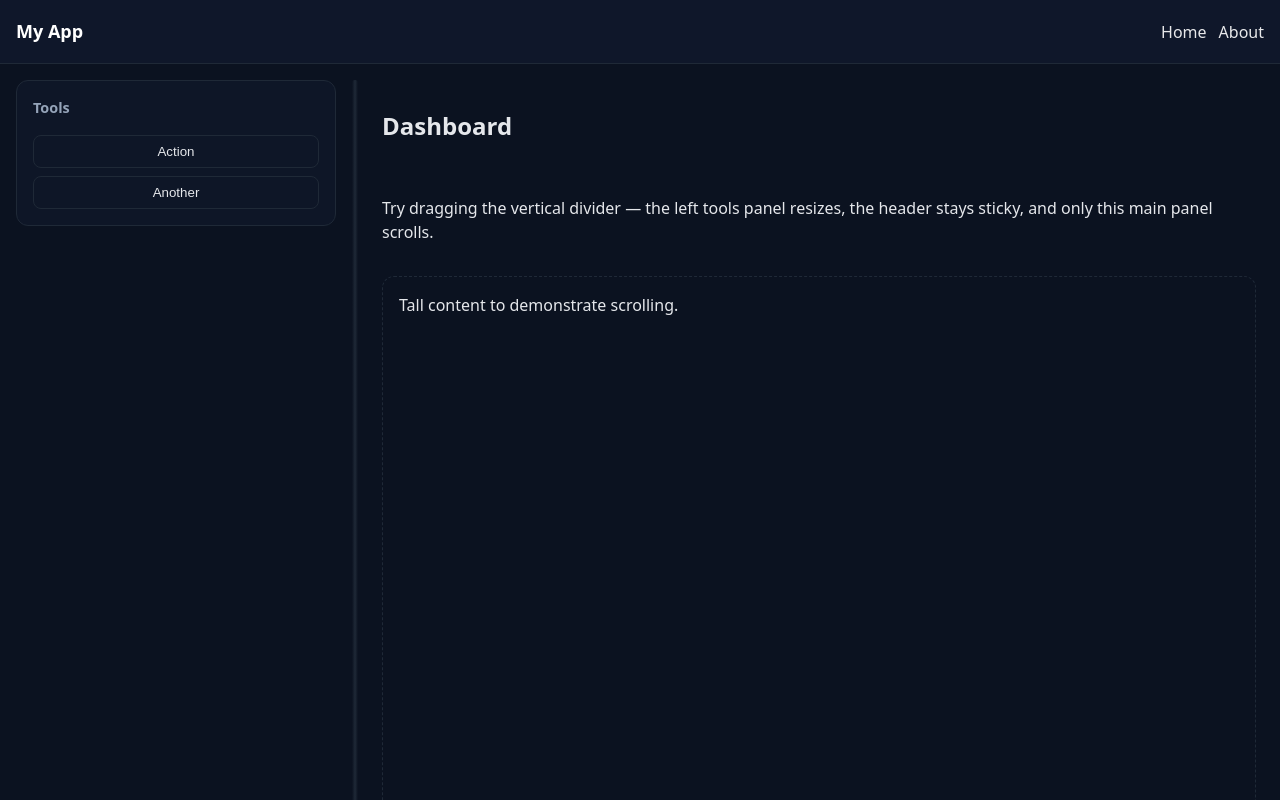
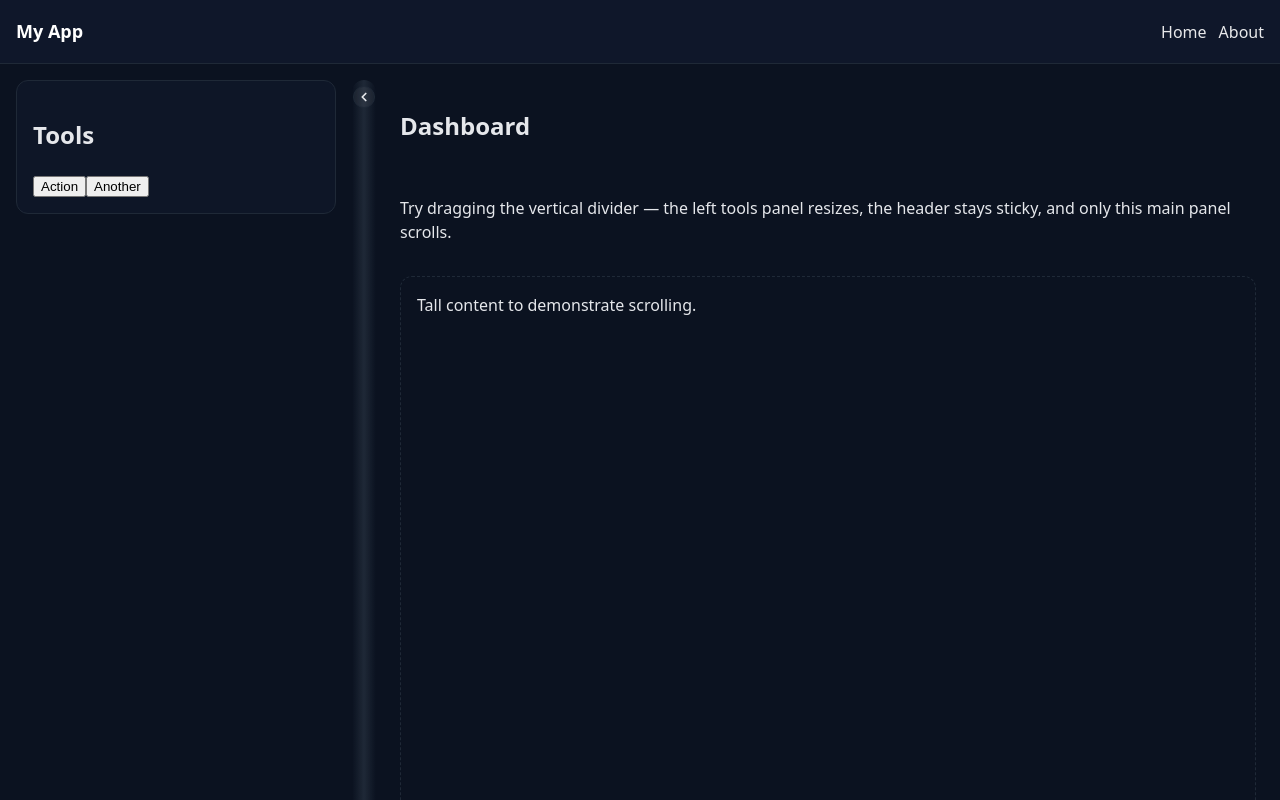
Before and after one commit to duncanscott/plate-demo, a Next.js app: page / in a window 1280 px wide. Shown: the top 800 px of the page. Built offline with nearby package versions, Linux system fonts and the light colour scheme.

Commit message:
resizable separator

```diff
--- a/src/app/globals.css
+++ b/src/app/globals.css
@@ -32,7 +32,7 @@ body {
 .shell {
     min-height: 100svh;
     display: grid;
-    grid-template-rows: auto 1fr;         /* footer row removed */
+    grid-template-rows: auto 1fr;
     grid-template-areas:
     "header"
     "content";
@@ -79,7 +79,7 @@ body {
     grid-area: content;
     display: grid;
     /* First column width comes from CSS var set by ResizableColumns */
-    grid-template-columns: var(--sidebar-px, 320px) 6px minmax(0, 1fr);
+    grid-template-columns: var(--sidebar-px, 320px) 24px minmax(0, 1fr);
     gap: var(--gap);
     align-items: start;
     padding: var(--gap);
@@ -97,40 +97,52 @@ body {
     border-radius: 0.75rem;
     padding: 1rem;
     min-width: 0;
+    transition: padding 120ms ease, border-color 120ms ease, opacity 120ms ease;
 }
 
-.tool-section {
+/* when collapsed, visually hide content spacing */
+.tools.is-collapsed {
+    padding: 0;
+    border-width: 0;
+    opacity: 0;
+}
+
+/* ---- Generic small button used in the handle ---- */
+.collapse-btn {
     display: grid;
-    gap: 0.5rem;
-}
-.tool-section h2 {
-    margin: 0 0 0.5rem;
-    font-size: 0.9rem;
-    color: var(--muted);
-}
-.tool-section button {
-    padding: 0.5rem 0.75rem;
-    background: transparent;
+    place-items: center;
+    width: 22px;
+    height: 22px;
+    border-radius: 9999px;
+    background: rgba(255,255,255,0.06);
+    border: 1px solid var(--border);
     color: var(--text);
-    border: 1px solid var(--border);
-    border-radius: 0.5rem;
+    font-weight: 600;
+    line-height: 1;
+    padding: 0;
     cursor: pointer;
 }
-.tool-section button:hover {
-    background: rgba(255,255,255,0.04);
+.collapse-btn:hover {
+    background: rgba(255,255,255,0.12);
+}
+.collapse-btn:focus-visible {
+    outline: 2px solid #64748b;
+    outline-offset: 2px;
 }
 
 /* ---- Resize handle ---- */
 .resize-handle {
+    position: relative; /* for the handle button positioning */
     cursor: col-resize;
-    width: 6px;
-    min-width: 6px;
+    width: 24px;        /* wider for accessibility */
+    min-width: 24px;
     height: 100%;
     align-self: stretch;
-    background: linear-gradient(to right, transparent 0, #1f2937 3px, transparent 6px);
+    /* subtle center stripe */
+    background: linear-gradient(to right, transparent 0, #1f2937 12px, transparent 24px);
     border-radius: 999px;
     touch-action: none; /* prevent scroll interference during drag */
-    user-select: none;  /* avoid accidental selection flashes */
+    user-select: none;  /* avoid accidental selection */
 }
 
 .resize-handle:hover,
@@ -138,13 +150,21 @@ body {
 .resize-handle:focus-visible {
     outline: 2px solid #64748b; /* slate-500-ish */
     outline-offset: 2px;
-    background: linear-gradient(to right, transparent 0, #334155 3px, transparent 6px);
+    background: linear-gradient(to right, transparent 0, #334155 12px, transparent 24px);
+}
+
+/* Position the handle's toggle button near the top for discoverability */
+.resize-handle .handle-btn {
+    position: absolute;
+    top: 6px;
+    left: 50%;
+    transform: translateX(-50%);
 }
 
 /* ---- Main (independent scroll) ---- */
 .main {
     min-width: 0;
-    min-height: 0;  /* ensure the scroll area can shrink inside grid */
+    min-height: 0;
     overflow: auto;
     border-radius: 0.75rem;
     padding: 0.5rem;
--- a/src/components/ResizableColumns.tsx
+++ b/src/components/ResizableColumns.tsx
@@ -7,11 +7,14 @@ type Props = {
     children: React.ReactNode;
     /** Server + first client render width to avoid hydration mismatch */
     defaultWidth?: number;
-    /** Min/Max width in px */
+    /** Min/Max width in px when expanded */
     min?: number;
     max?: number;
-    /** localStorage key to persist */
-    storageKey?: string;
+    /** Width in px when collapsed (0 = fully hidden) */
+    collapsedWidth?: number;
+    /** localStorage keys to persist */
+    storageKey?: string;          // for width
+    collapsedStorageKey?: string; // for collapsed state
 };
 
 export default function ResizableColumns({
@@ -20,23 +23,33 @@ export default function ResizableColumns({
                                              defaultWidth = 320,
                                              min = 220,
                                              max = 800,
+                                             collapsedWidth = 0,
                                              storageKey = "sidebarWidth",
+                                             collapsedStorageKey = "sidebarCollapsed",
                                          }: Props) {
     const containerRef = React.useRef<HTMLDivElement | null>(null);
     const handleRef = React.useRef<HTMLDivElement | null>(null);
     const draggingRef = React.useRef(false);
     const pointerIdRef = React.useRef<number | null>(null);
+    const lastExpandedRef = React.useRef<number>(defaultWidth);
 
     // Render same width on server and initial client paint
     const [width, setWidth] = React.useState<number>(defaultWidth);
+    const [collapsed, setCollapsed] = React.useState(false);
 
     // After mount, hydrate from localStorage (if available)
     React.useEffect(() => {
         try {
-            const saved = window.localStorage.getItem(storageKey);
-            if (saved) {
-                const n = Number(saved);
-                if (!Number.isNaN(n)) setWidth(clamp(n, min, max));
+            const savedCollapsed = window.localStorage.getItem(collapsedStorageKey);
+            if (savedCollapsed === "true") setCollapsed(true);
+            const savedWidth = window.localStorage.getItem(storageKey);
+            if (savedWidth) {
+                const n = Number(savedWidth);
+                if (!Number.isNaN(n)) {
+                    const clamped = clamp(n, min, max);
+                    setWidth(clamped);
+                    lastExpandedRef.current = clamped;
+                }
             }
         } catch {
             /* ignore */
@@ -44,14 +57,18 @@ export default function ResizableColumns({
         // eslint-disable-next-line react-hooks/exhaustive-deps
     }, []);
 
-    // Persist width on change (post-mount)
+    // Persist width and collapsed on change (post-mount)
     React.useEffect(() => {
         try {
             window.localStorage.setItem(storageKey, String(width));
-        } catch {
-            /* ignore */
-        }
+        } catch {/* ignore */}
     }, [width, storageKey]);
+
+    React.useEffect(() => {
+        try {
+            window.localStorage.setItem(collapsedStorageKey, String(collapsed));
+        } catch {/* ignore */}
+    }, [collapsed, collapsedStorageKey]);
 
     // Helper for position -> width
     const updateFromClientX = React.useCallback(
@@ -60,28 +77,34 @@ export default function ResizableColumns({
             if (!el) return;
             const rect = el.getBoundingClientRect();
             const x = clientX - rect.left;
-            setWidth((_) => clamp(x, min, max));
+            const next = clamp(x, min, max);
+            setWidth(next);
+            lastExpandedRef.current = next; // remember last expanded width
         },
         [min, max]
     );
 
     // Start drag via Pointer Events
     const onPointerDown = (e: React.PointerEvent<HTMLDivElement>) => {
-        // Only left button or touch/pen; ignore right click etc.
+        // Only left button for mouse; touch/pen are fine
         if (e.button !== 0 && e.pointerType === "mouse") return;
 
         draggingRef.current = true;
         pointerIdRef.current = e.pointerId;
 
-        // Capture pointer so we continue receiving events even if the pointer leaves the handle
         try {
             handleRef.current?.setPointerCapture(e.pointerId);
-        } catch {
-            // Some browsers may throw if capture is not supported—safe to ignore
-        }
+        } catch {/* ignore */}
 
         document.body.style.cursor = "col-resize";
         document.body.style.userSelect = "none";
+
+        // If collapsed, expand first (so drag works immediately)
+        if (collapsed) {
+            setCollapsed(false);
+            // restore the last expanded width immediately before moving
+            setWidth(lastExpandedRef.current);
+        }
 
         updateFromClientX(e.clientX);
     };
@@ -90,23 +113,19 @@ export default function ResizableColumns({
     React.useEffect(() => {
         function handlePointerMove(e: PointerEvent) {
             if (!draggingRef.current) return;
-            // Prevent page scrolling on touch while dragging (touch-action: none on the handle helps too)
             e.preventDefault?.();
             updateFromClientX(e.clientX);
         }
 
-        function stopDrag(e?: PointerEvent) {
+        function stopDrag() {
             if (!draggingRef.current) return;
             draggingRef.current = false;
 
-            // Release capture if we own it
             const id = pointerIdRef.current;
             if (id != null) {
                 try {
                     handleRef.current?.releasePointerCapture(id);
-                } catch {
-                    /* ignore */
-                }
+                } catch {/* ignore */}
             }
             pointerIdRef.current = null;
 
@@ -130,16 +149,26 @@ export default function ResizableColumns({
         const step = e.shiftKey ? 20 : 10;
         if (e.key === "ArrowLeft") {
             e.preventDefault();
-            setWidth((w) => clamp(w - step, min, max));
+            const next = clamp((collapsed ? lastExpandedRef.current : width) - step, min, max);
+            setCollapsed(false);
+            setWidth(next);
+            lastExpandedRef.current = next;
         } else if (e.key === "ArrowRight") {
             e.preventDefault();
-            setWidth((w) => clamp(w + step, min, max));
+            const next = clamp((collapsed ? lastExpandedRef.current : width) + step, min, max);
+            setCollapsed(false);
+            setWidth(next);
+            lastExpandedRef.current = next;
         } else if (e.key === "Home") {
             e.preventDefault();
+            setCollapsed(false);
             setWidth(min);
+            lastExpandedRef.current = min;
         } else if (e.key === "End") {
             e.preventDefault();
+            setCollapsed(false);
             setWidth(max);
+            lastExpandedRef.current = max;
         } else if (e.key === "Escape") {
             e.preventDefault();
             // End any active drag
@@ -158,18 +187,44 @@ export default function ResizableColumns({
         }
     }
 
+    // Toggle collapse/expand
+    const toggleCollapsed = (e?: React.SyntheticEvent) => {
+        e?.stopPropagation?.();
+        setCollapsed((c) => {
+            if (c) {
+                // expanding: restore last known expanded width
+                setWidth(lastExpandedRef.current);
+                return false;
+            } else {
+                // collapsing: remember current width for future restore
+                lastExpandedRef.current = clamp(width, min, max);
+                setWidth(collapsedWidth);
+                return true;
+            }
+        });
+    };
+
+    // Effective width sent to CSS var
+    const effectivePx = collapsed ? collapsedWidth : width;
+
     return (
         <div
             ref={containerRef}
             className="content"
+            data-collapsed={collapsed ? "true" : "false"}
             // CSS owns the grid; we only provide the current width value
-            style={{ ["--sidebar-px" as any]: `${width}px` }}
+            style={{ ["--sidebar-px" as any]: `${effectivePx}px` }}
         >
-            <aside className="tools" aria-label="Tools sidebar">
+            <aside
+                className={`tools${collapsed ? " is-collapsed" : ""}`}
+                aria-label="Tools sidebar"
+                aria-hidden={collapsed}
+                id="tools-panel"
+            >
                 {tools}
             </aside>
 
-            {/* Drag handle between columns */}
+            {/* Drag handle between columns, with the ONLY collapse toggle */}
             <div
                 ref={handleRef}
                 className="resize-handle"
@@ -178,11 +233,34 @@ export default function ResizableColumns({
                 aria-label="Resize sidebar"
                 aria-valuemin={min}
                 aria-valuemax={max}
-                aria-valuenow={Math.round(width)}
+                aria-valuenow={Math.round(effectivePx)}
                 tabIndex={0}
                 onPointerDown={onPointerDown}
                 onKeyDown={onKeyDown}
-            />
+            >
+                <button
+                    type="button"
+                    className="collapse-btn handle-btn"
+                    onClick={toggleCollapsed}
+                    onPointerDown={(e) => e.stopPropagation()} /* prevent drag start */
+                    aria-pressed={collapsed}
+                    aria-expanded={!collapsed}
+                    aria-controls="tools-panel"
+                    title={collapsed ? "Expand sidebar" : "Collapse sidebar"}
+                    aria-label={collapsed ? "Expand sidebar" : "Collapse sidebar"}
+                >
+                    {/* Icon: right chevron when collapsed (expand), left when expanded (collapse) */}
+                    {collapsed ? (
+                        <svg width="14" height="14" viewBox="0 0 16 16" fill="none" aria-hidden="true">
+                            <polyline points="6,4 10,8 6,12" stroke="currentColor" strokeWidth="2" strokeLinecap="round" strokeLinejoin="round"/>
+                        </svg>
+                    ) : (
+                        <svg width="14" height="14" viewBox="0 0 16 16" fill="none" aria-hidden="true">
+                            <polyline points="10,4 6,8 10,12" stroke="currentColor" strokeWidth="2" strokeLinecap="round" strokeLinejoin="round"/>
+                        </svg>
+                    )}
+                </button>
+            </div>
 
             <main className="main" role="main">
                 {children}
```
